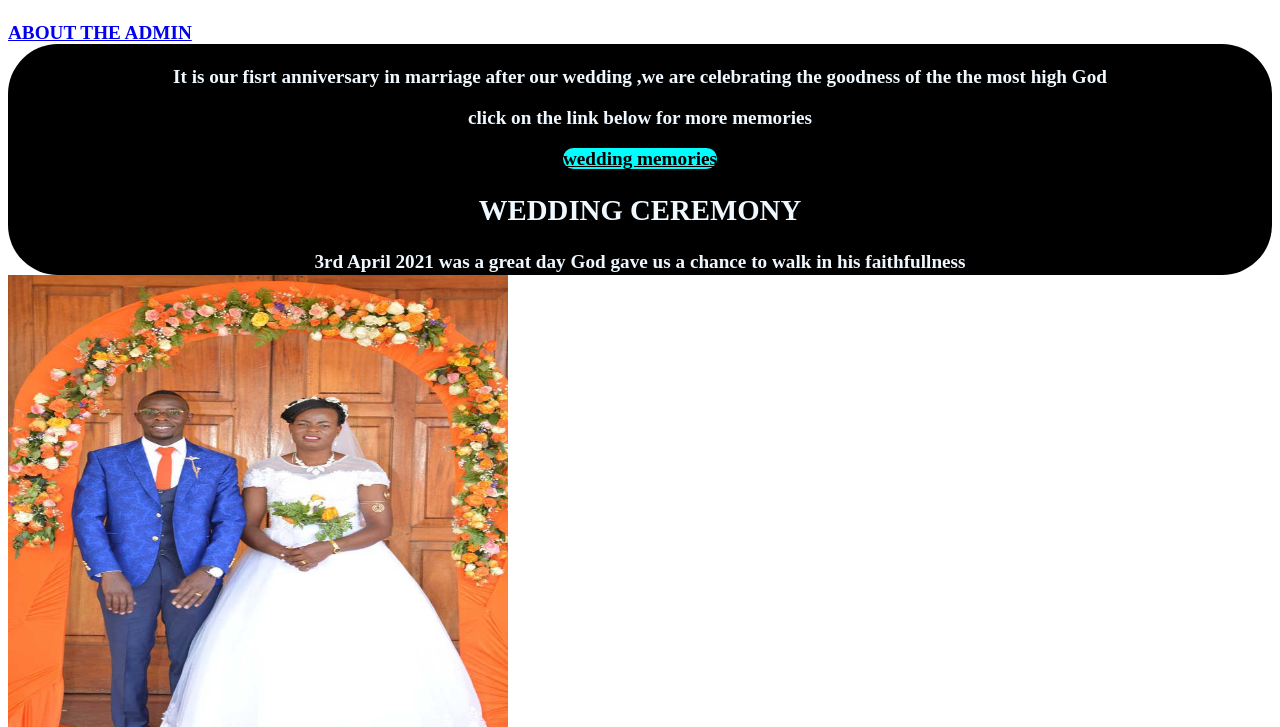
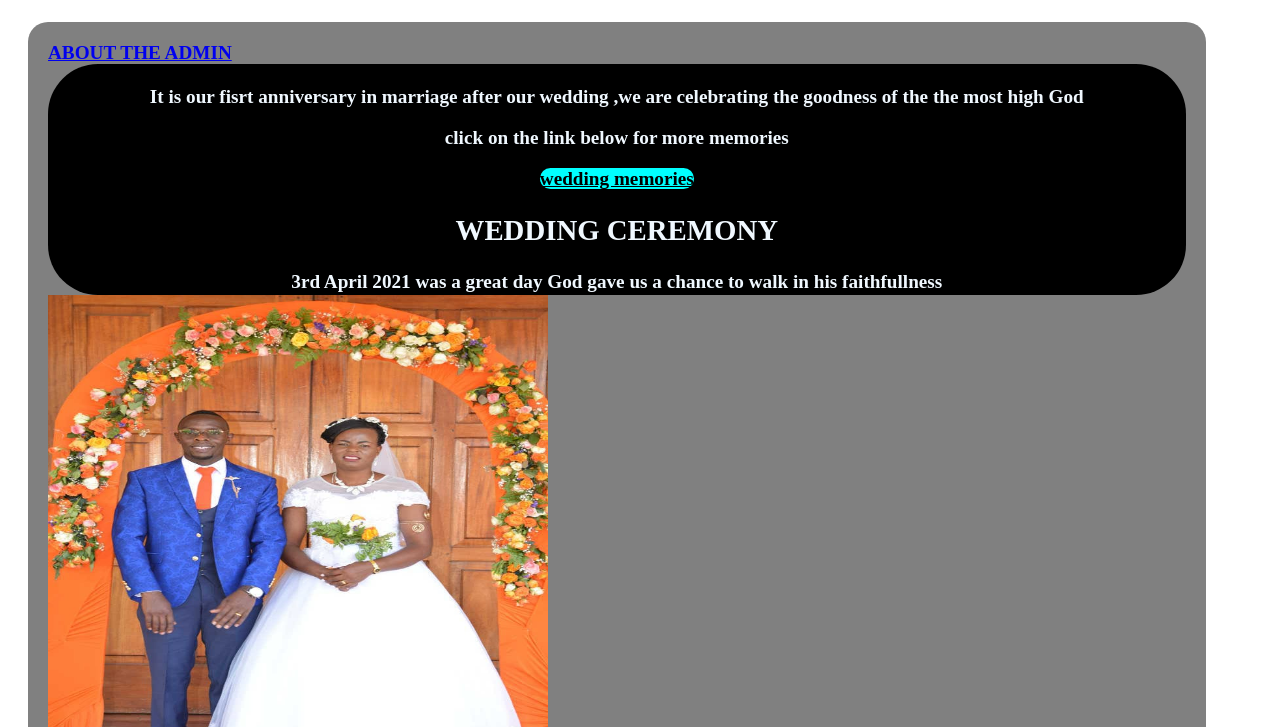
Before and after one commit to jamesmbaria1234/zippy-project, a plain HTML site: page index.html in a window 1280 px wide. Shown: the part 73-800 px from the top of the page. Drawn offline with Linux system fonts and the light colour scheme.

Commit message:
Update index.css

```diff
--- a/index.css
+++ b/index.css
@@ -2,6 +2,14 @@ body{
     font-size: larger;
     font-weight: 600;
 
+}
+.main-section{
+    width: 90%;
+    margin: auto;
+    background-color:grey;
+    padding: 20px;
+    margin: 20px;
+    border-radius: 20px;
 }
 
 
```
